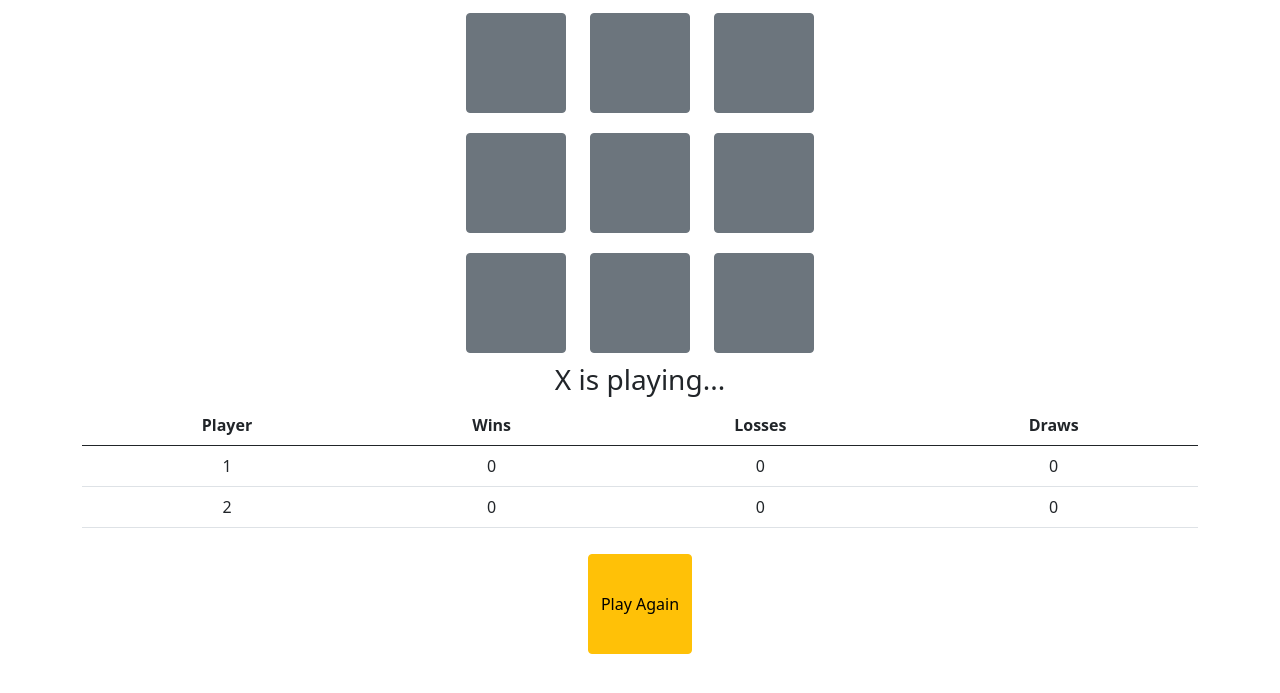
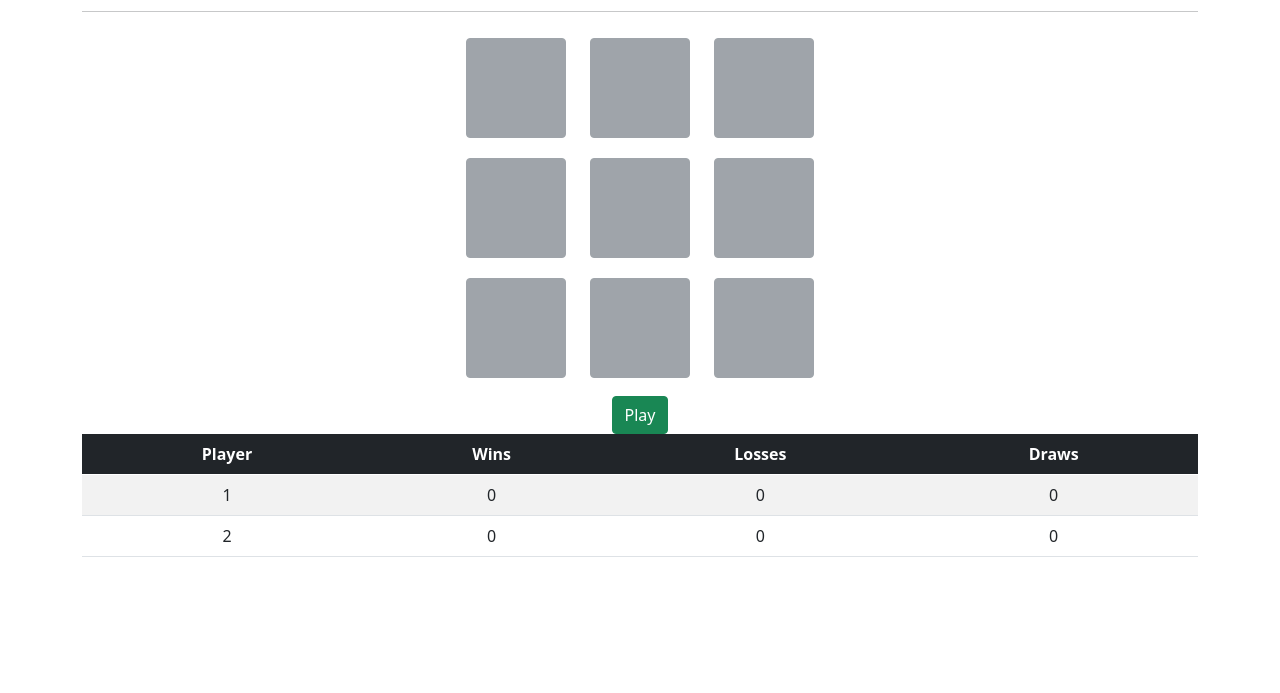
Before and after one commit to codes-py/TicTacToe, a plain HTML site: page index.html in a window 1280 px wide. Shown: the part 53-746 px from the top of the page. Drawn offline with Linux system fonts and the light colour scheme.

Commit message:
Updated user interaction

```diff
--- a/index.html
+++ b/index.html
@@ -10,35 +10,40 @@
 </head>
 <body>
     <div class="container container-xl">
-        <h1 class="">Tic Tac Toe</h1>
+        <h1 class="h1">Tic Tac Toe</h1>
+        <hr>
 
         <div id="ttt" class="container container-fluid">
 
             <div id="row1">
-                <button class="btn-secondary btn" id="col1" onclick="buttonClick(this)"></button>
-                <button class="btn-secondary btn" id="col2" onclick="buttonClick(this)"></button>
-                <button class="btn-secondary btn" id="col3" onclick="buttonClick(this)"></button>
+                <button class="btn-secondary btn" id="col1" onclick="buttonClick(this)" disabled></button>
+                <button class="btn-secondary btn" id="col2" onclick="buttonClick(this)" disabled></button>
+                <button class="btn-secondary btn" id="col3" onclick="buttonClick(this)" disabled></button>
             </div>
 
             <div id="row2">
-                <button class="btn-secondary btn" id="col1" onclick="buttonClick(this)"></button>
-                <button class="btn-secondary btn" id="col2" onclick="buttonClick(this)"></button>
-                <button class="btn-secondary btn" id="col3" onclick="buttonClick(this)"></button>
+                <button class="btn-secondary btn" id="col1" onclick="buttonClick(this)" disabled></button>
+                <button class="btn-secondary btn" id="col2" onclick="buttonClick(this)" disabled></button>
+                <button class="btn-secondary btn" id="col3" onclick="buttonClick(this)" disabled></button>
             </div>
 
             <div id="row3">
-                <button class="btn-secondary btn" id="col1" onclick="buttonClick(this)"></button>
-                <button class="btn-secondary btn" id="col2" onclick="buttonClick(this)"></button>
-                <button class="btn-secondary btn" id="col3" onclick="buttonClick(this)"></button>
+                <button class="btn-secondary btn" id="col1" onclick="buttonClick(this)" disabled></button>
+                <button class="btn-secondary btn" id="col2" onclick="buttonClick(this)" disabled></button>
+                <button class="btn-secondary btn" id="col3" onclick="buttonClick(this)" disabled></button>
             </div>
         </div>
-
         <div>
-            <h3><span id="turn">X is playing...</span></h3>
+            <h2 id="res" class="h2"></h2>
+            <h3><span id="turn"></span></h3>
+            <button id="start" class="btn btn-success" onclick="starter()">Play</button>
+            <button id="again" class="btn btn-warning" style="display: none;" onclick="playAgain()">Play Again</button>
         </div>
 
-        <table class="table table-hover">
-            <thead class="">
+
+
+        <table class="table table-striped">
+            <thead class="table-dark">
                 <th>Player</th>
                 <th>Wins</th>
                 <th>Losses</th>
@@ -62,12 +67,6 @@
             </tbody>
         </table>
 
-        <div>
-            <button class="btn btn-warning" onclick="playAgain()">Play Again</button>
-        </div>
-
-        <h2 id="res"></h2>
-
         <script src="script.js"></script>
     </div>
 </body>
--- a/script.js
+++ b/script.js
@@ -9,6 +9,12 @@ let p1 = document.getElementById('Player 1');
 let p2 = document.getElementById('Player 2');
 let res = document.getElementById('res');
 let turn = document.getElementById('turn');
+let again = document.getElementById('again')
+
+function starter() {
+    playAgain();
+    document.getElementById('start').style.display = 'none';
+}
 
 function buttonClick(btn) {
     let pos = [btn.parentElement.id[btn.parentElement.id.length - 1] - 1,
@@ -88,7 +94,7 @@ function updateScores() {
 function finishGame(winMessage) {
     res.textContent = winMessage + ' on a streak of ' + streak;
     turn.textContent = 'Want to play again?';
-
+    again.style.display = '';
     for (let i = 0; i < btns.length - 1; i++)
         btns[i].disabled = true;
 }
@@ -105,4 +111,5 @@ function playAgain() {
     turn.textContent = PLAYERS[clickCount  % 2] + ' is playing...';
     preWinner = winner;
     winner = undefined;
+    again.style.display = 'none';
 }
--- a/styles.css
+++ b/styles.css
@@ -2,7 +2,7 @@
     text-align: center;
 }
 
-button {
+#col1, #col2, #col3 {
     min-width: 100px;
     min-height: 100px;
     margin: 10px;
```
